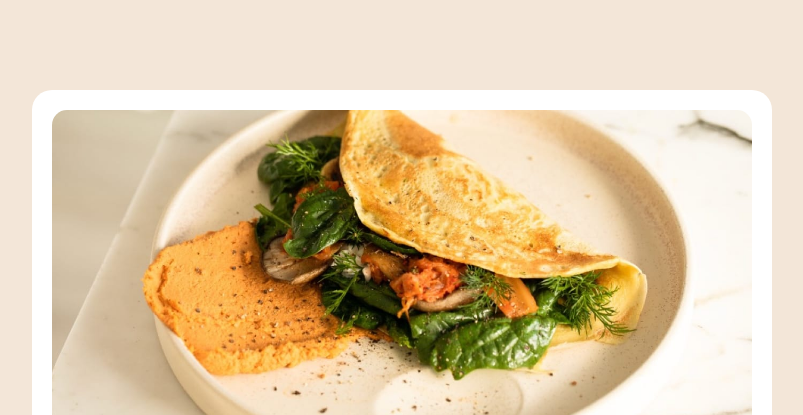
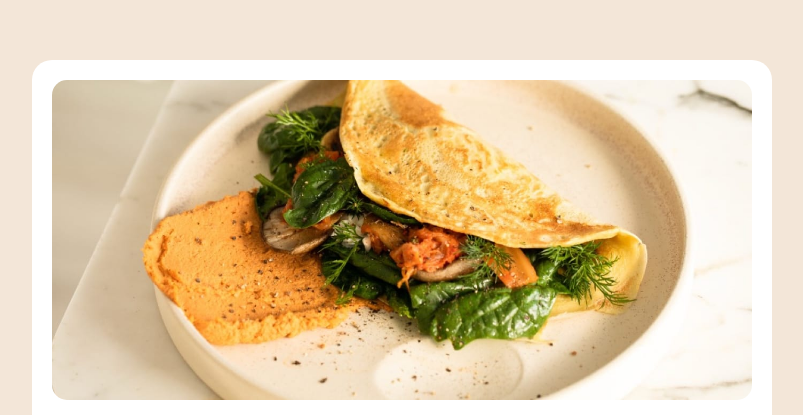
Before and after one commit to Mohammed-Bata/Recipe-Page, a plain HTML site: page index.html in a window 1280 px wide. Shown: the top 415 px of the page, without its empty margins (238-1041 px from the left). Drawn offline with Linux system fonts and the light colour scheme.

Commit message:
3rdcommit

```diff
--- a/css/StyleSheet.css
+++ b/css/StyleSheet.css
@@ -35,7 +35,7 @@ body {
   justify-content: space-between;
   align-items: center;
   max-width: 740px;
-  margin-top: 90px;
+  margin-top: 60px;
   margin-bottom: 90px;
 }
 
--- a/index.html
+++ b/index.html
@@ -1,5 +1,5 @@
 <!DOCTYPE html>
-<html>
+<html lang="en">
   <head>
     <meta charset="UTF-8" />
     <meta name="viewport" content="width=device-width, initial-scale=1.0" />
```
